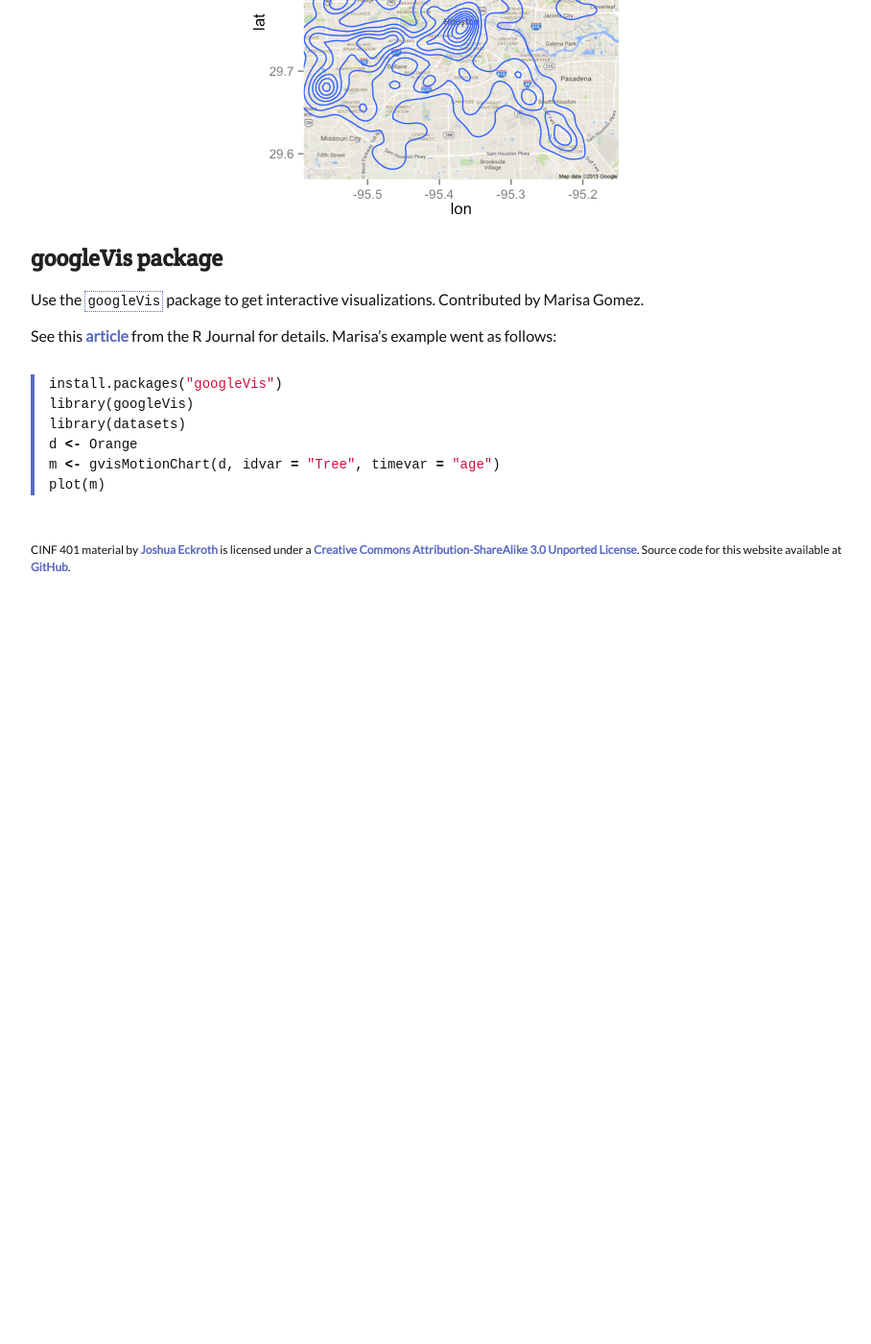
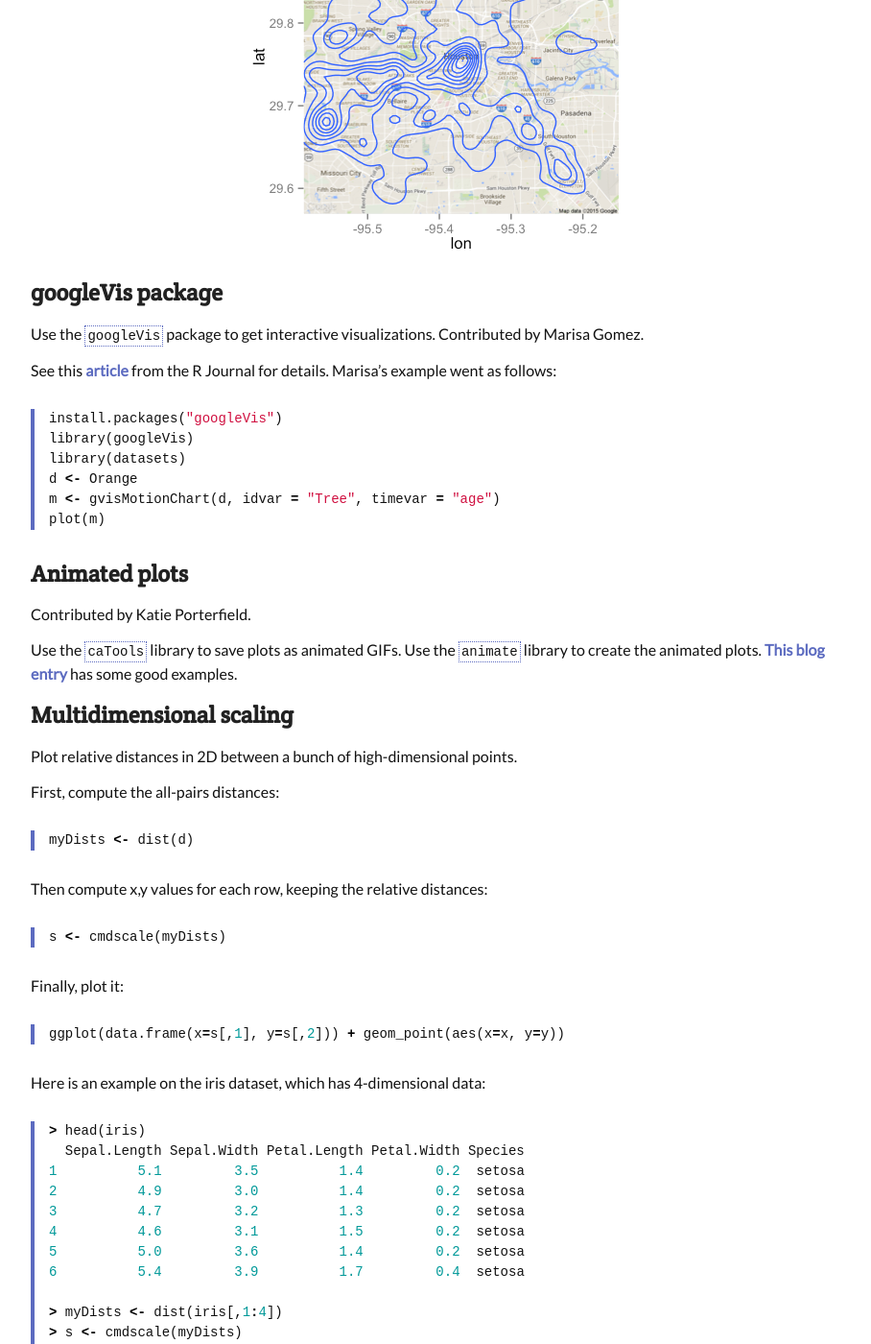
Before and after one commit to joshuaeckroth/cinf401-website, a Jekyll site: the page built from cookbook/ggplot.markdown, in a window 1280 px wide and 1400 px high, scrolled down 12978 px. Shown: the whole window at 96% size, without its empty margins (183-1091 px from the left). Built offline with Jekyll 4.4.1, drawn with Linux system fonts in a browser that asks for light colours; Markdown is read by kramdown in place of the engine named in the settings; before the commit the page ends 13598 px from its top, so only the background shows below that; some of the changed text lies outside the part shown.

```diff
--- a/_layouts/index.html
+++ b/_layouts/index.html
@@ -137,6 +137,8 @@
                 <div class="post-title"><a href="/cookbook/mapreduce.html">MapReduce</a></div>
               </li>
               <li>
+                <div class="post-title"><a href="/cookbook/hive.html">Hive</a></div>
+              <li>
                 <div class="post-title"><a href="/cookbook/mahout.html">Mahout</a></div>
               </li>
             </ul>
--- a/cookbook/ggplot.markdown
+++ b/cookbook/ggplot.markdown
@@ -419,3 +419,59 @@ d <- Orange
 m <- gvisMotionChart(d, idvar = "Tree", timevar = "age")
 plot(m)
 {% endhighlight %}
+
+## Animated plots
+
+Contributed by Katie Porterfield.
+
+Use the `caTools` library to save plots as animated GIFs. Use the `animate` library to create the animated plots. [This blog entry](http://www.r-bloggers.com/animations-and-gifs-using-ggplot2/) has some good examples.
+
+## Multidimensional scaling
+
+Plot relative distances in 2D between a bunch of high-dimensional points.
+
+First, compute the all-pairs distances:
+
+{% highlight r %}
+myDists <- dist(d)
+{% endhighlight %}
+
+Then compute x,y values for each row, keeping the relative distances:
+
+{% highlight r %}
+s <- cmdscale(myDists)
+{% endhighlight %}
+
+Finally, plot it:
+
+{% highlight r %}
+ggplot(data.frame(x=s[,1], y=s[,2])) + geom_point(aes(x=x, y=y))
+{% endhighlight %}
+
+Here is an example on the iris dataset, which has 4-dimensional data:
+
+{% highlight r %}
+> head(iris)
+  Sepal.Length Sepal.Width Petal.Length Petal.Width Species
+1          5.1         3.5          1.4         0.2  setosa
+2          4.9         3.0          1.4         0.2  setosa
+3          4.7         3.2          1.3         0.2  setosa
+4          4.6         3.1          1.5         0.2  setosa
+5          5.0         3.6          1.4         0.2  setosa
+6          5.4         3.9          1.7         0.4  setosa
+
+> myDists <- dist(iris[,1:4])
+> s <- cmdscale(myDists)
+> head(s)
+          [,1]       [,2]
+[1,] -2.684126  0.3193972
+[2,] -2.714142 -0.1770012
+[3,] -2.888991 -0.1449494
+[4,] -2.745343 -0.3182990
+[5,] -2.728717  0.3267545
+[6,] -2.280860  0.7413304
+
+> ggplot(data.frame(x=s[,1], y=s[,2])) + geom_point(aes(x=x, y=y))
+{% endhighlight %}
+
+![Iris cmdscale](/images/iris-cmdscale.png)
--- a/cookbook/statistics.markdown
+++ b/cookbook/statistics.markdown
@@ -15,6 +15,7 @@ title: "Cookbook: Statistics"
 
 - [Here is a good one](http://math.arizona.edu/~ghystad/tutorial.html)
 
+
 ## Outlier/anomaly detection
 
 https://blog.twitter.com/2015/introducing-practical-and-robust-anomaly-detection-in-a-time-series
--- a/css/style.css
+++ b/css/style.css
@@ -62,6 +62,7 @@ a, a:visited, a:active, a:hover {
 }
 
 table#index {
+    margin: 0;
     border: none;
     width: 100%;
 }
@@ -160,12 +161,20 @@ div.metatop span.homelink {
 }
 
 table {
-    margin: 20px 0;
+    margin: 0 auto;
     border: 1px solid #5c6bc0;
 }
 
 td {
     padding: 5px;
+}
+
+thead th {
+    padding: 10px 5px;
+}
+
+table#toc {
+    margin: 0;
 }
 
 pre {
--- a/notes/hive.markdown
+++ /dev/null
@@ -1,6 +0,0 @@
----
-layout: post
-title: Hive
----
-
-# Hive
--- a/notes/r.markdown
+++ b/notes/r.markdown
@@ -872,9 +872,6 @@ You can merge on a key composed of 2+ columns if they're named the same in both
 3      Mary  Staples 111230 1982-01-05     blue
 {% endhighlight %}
 
-## Arrays
-
-
 
 ## String operations
 
@@ -882,4 +879,4 @@ You can merge on a key composed of 2+ columns if they're named the same in both
 
 `str_sub(string, start, end)`
 
-## Statistics
+`str_replace(string, pattern, replacement)`
```
Also changed, not shown: cookbook/hive.markdown (added, +178 -0 lines), cookbook/r.markdown (+18 -0 lines), images/iris-cmdscale.png (added).
